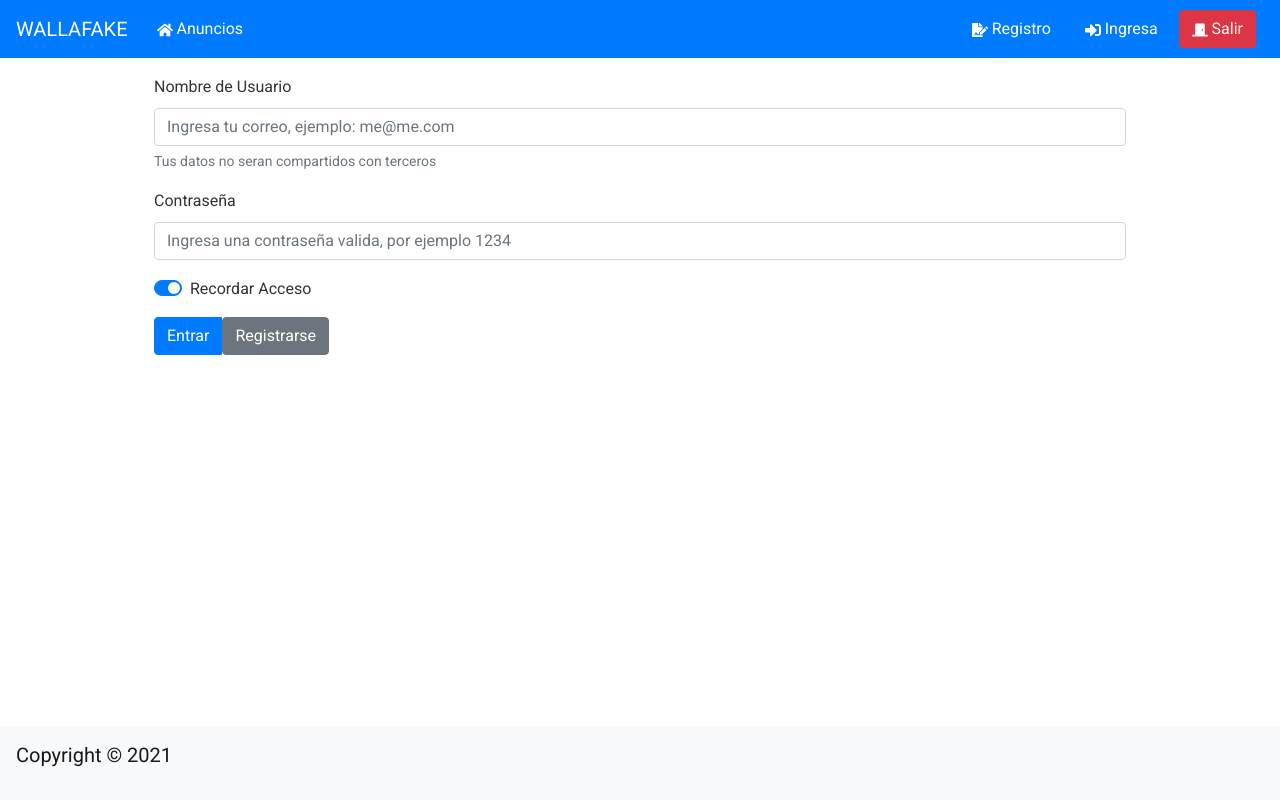
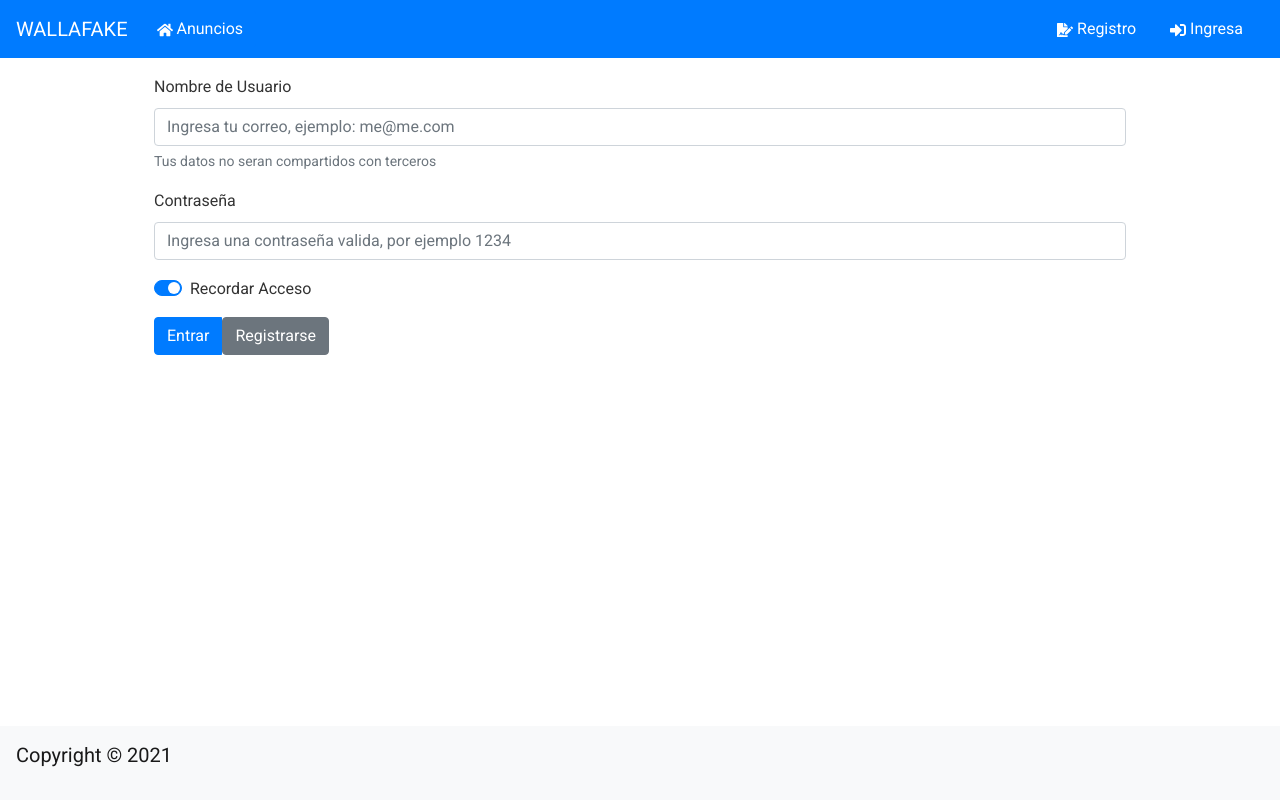
Before and after one commit to aolveramx/practica6_react_wallafake, a React (Create React App) app in the folder client/: page /login in a window 1280 px wide. Built offline with nearby package versions, Linux system fonts and the light colour scheme.

Commit message:
feat: Logout & dynamic Header

```diff
--- a/client/src/components/layout/Header.js
+++ b/client/src/components/layout/Header.js
@@ -1,58 +1,77 @@
+import { Fragment, useContext } from 'react'
 import { Link } from 'react-router-dom'
+import AuthContext from '../../context/auth/authContext'
 import { Button, Form, Navbar, Nav } from 'react-bootstrap'
 import 'bootstrap/dist/css/bootstrap.min.css'
-import { FaDoorClosed, FaHome, FaFileSignature, FaSignInAlt } from 'react-icons/fa';
+import {
+  FaArrowRight,
+  FaHome,
+  FaFileSignature,
+  FaSignInAlt,
+} from 'react-icons/fa'
 import PropTypes from 'prop-types'
 
 const Header = ({ title }) => {
+  const authContext = useContext(AuthContext)
 
+  const { isAuthenticated, logout, user } = authContext
+
+  const onLogout = () => {
+    logout()
+  }
+
+  const authLinks = (
+    <Fragment>
+      <Button variant='primary' className='disabled'>
+        Hola {user && user.name}{' '}
+      </Button>
+      <Button variant='primary' className='mr-2' onClick={onLogout}>
+        <FaArrowRight style={{ color: 'white', cursor: 'pointer' }} /> Salir
+      </Button>
+    </Fragment>
+  )
+
+  const guesstLinks = (
+    <Fragment>
+      <Link to='/register'>
+        <Button variant='primary' className='mr-2'>
+          <FaFileSignature style={{ color: 'white', cursor: 'pointer' }} />{' '}
+          Registro
+        </Button>
+      </Link>
+
+      <Link to='/login'>
+        <Button variant='primary' className='mr-2'>
+          <FaSignInAlt style={{ color: 'white', cursor: 'pointer' }} />{' '}Ingresa
+        </Button>
+      </Link>
+    </Fragment>
+  )
 
   return (
-    <Navbar bg="primary" variant="dark" className="mb-3">
+    <Navbar bg='primary' variant='dark' className='mb-3'>
       <Navbar.Brand>{title}</Navbar.Brand>
-      <Nav className="mr-auto text-white">
-
-      <Link to="/">
-        <Button variant="primary" className="mr-2">
-          <FaHome style={{ color: 'white', cursor: 'pointer'}} />
-          {' '}Anuncios
-        </Button>
+      <Nav className='mr-auto text-white'>
+        <Link to='/'>
+          <Button variant='primary' className='mr-2'>
+            <FaHome style={{ color: 'white', cursor: 'pointer' }} /> Anuncios
+          </Button>
         </Link>
-
       </Nav>
 
-      <Form inline className="text-white">
-        <Link to="/register">
-        <Button variant="primary" className="mr-2">
-          <FaFileSignature style={{ color: 'white', cursor: 'pointer'}} />
-          {' '}Registro
-        </Button>
-        </Link>
-
-        <Link to="/login" >
-        <Button variant="primary" className="mr-2">
-          <FaSignInAlt style={{ color: 'white', cursor: 'pointer'}} />
-          {' '}Ingresa
-        </Button>
-        </Link>
-
-
-        <Button variant="danger" className="mr-2">
-          <FaDoorClosed style={{ color: 'white', cursor: 'pointer'}} />
-          {' '}Salir
-        </Button>
+      <Form inline className='text-white'>
+        {isAuthenticated ? authLinks : guesstLinks}
       </Form>
-
     </Navbar>
   )
 }
 
 Header.propTypes = {
-  title: PropTypes.string.isRequired
+  title: PropTypes.string.isRequired,
 }
 
 Header.defaultProps = {
-  title: 'WALLAFAKE'
+  title: 'WALLAFAKE',
 }
 
-export default Header;
+export default Header
--- a/client/src/context/auth/AuthState.js
+++ b/client/src/context/auth/AuthState.js
@@ -27,7 +27,7 @@ const AuthState = (props) => {
 
   //Load User
   const loadUser = async () => {
-    if(localStorage.token) {
+    if (localStorage.token) {
       setAuthToken(localStorage.token)
     }
 
@@ -93,7 +93,7 @@ const AuthState = (props) => {
   }
 
   //Logout User
-  const logout = () => console.log('Login')
+  const logout = () => dispatch({ type: LOGOUT })
 
   //Clear errors
   const clearErrors = () => dispatch({ type: CLEAR_ERRORS })
--- a/client/src/context/auth/authReducer.js
+++ b/client/src/context/auth/authReducer.js
@@ -31,6 +31,7 @@ export default (state, action) => {
     case REGISTER_FAIL:
     case AUTH_ERROR:
     case LOGIN_FAIL:
+    case LOGOUT:
       localStorage.removeItem('token')
       return {
         ...state,
```
